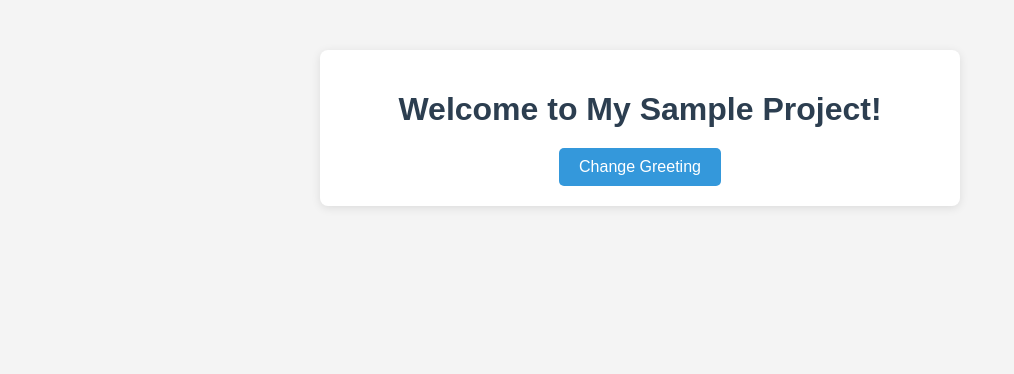
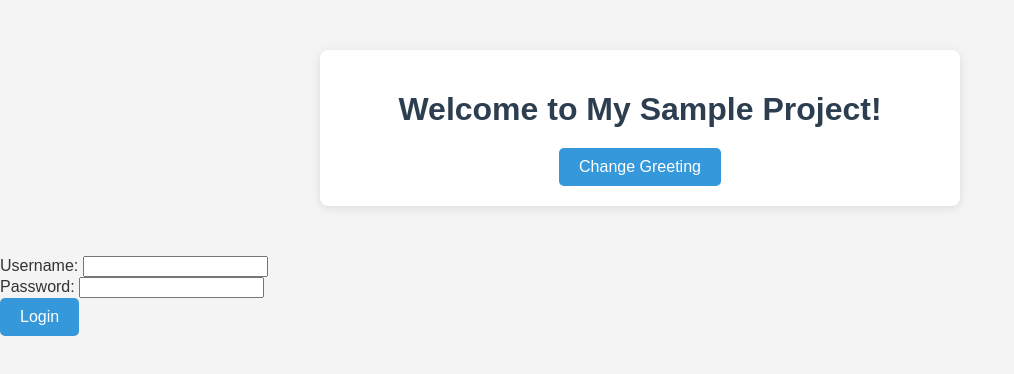
Before and after one commit to 247zohaib/web-project, a plain HTML site: page index.html in a window 1280 px wide. Shown: the whole page, without its empty margins (0-1014 px from the left). Drawn offline with Linux system fonts and the light colour scheme.

Commit message:
add the login form in index file

```diff
--- a/index.html
+++ b/index.html
@@ -15,3 +15,12 @@
     <script src="script.js"></script>
 </body>
 </html>
+<form id="loginForm">
+    <label for="username">Username:</label>
+    <input type="text" id="username" name="username" required>
+    <br>
+    <label for="password">Password:</label>
+    <input type="password" id="password" name="password" required>
+    <br>
+    <button type="submit">Login</button>
+</form>
```
